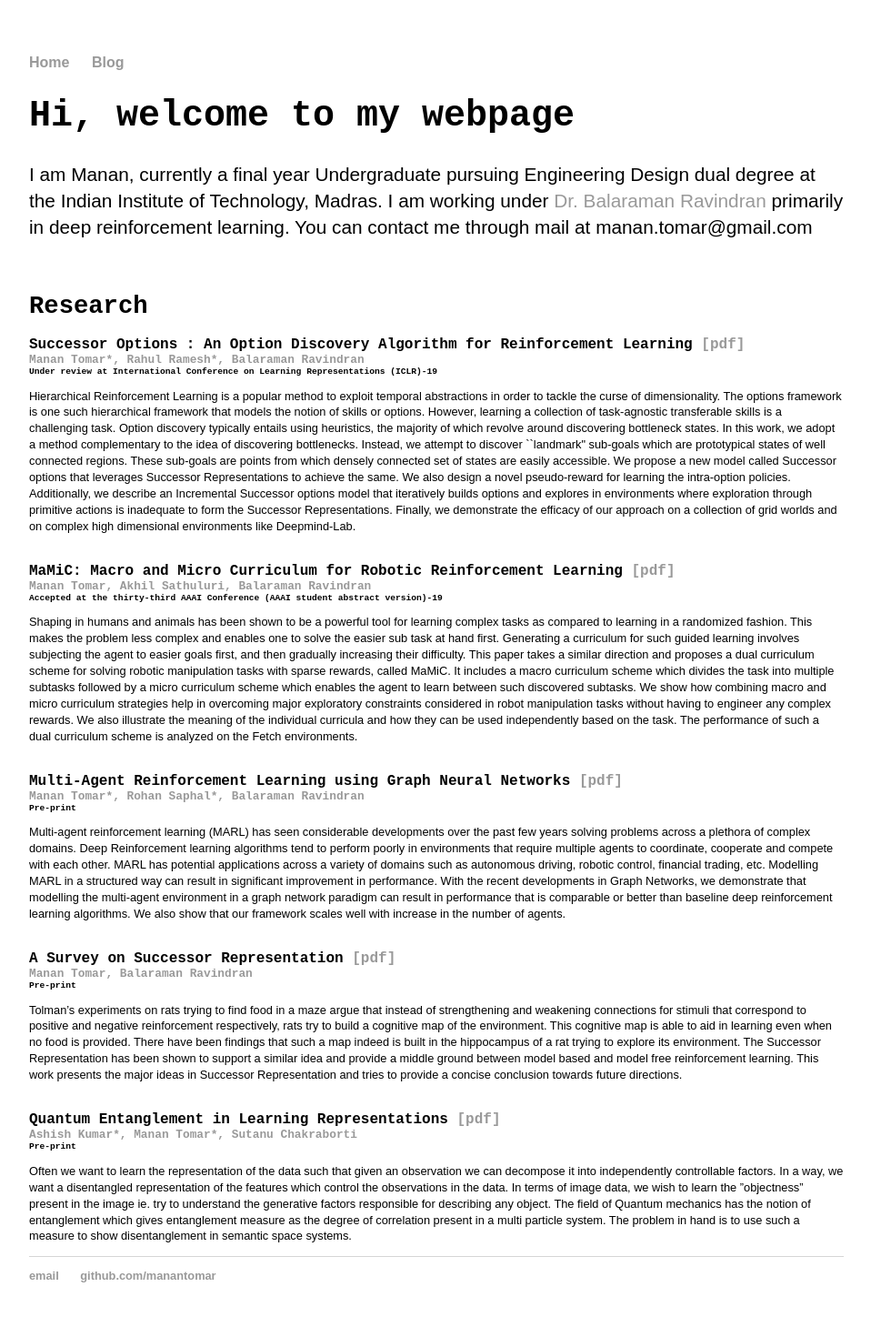
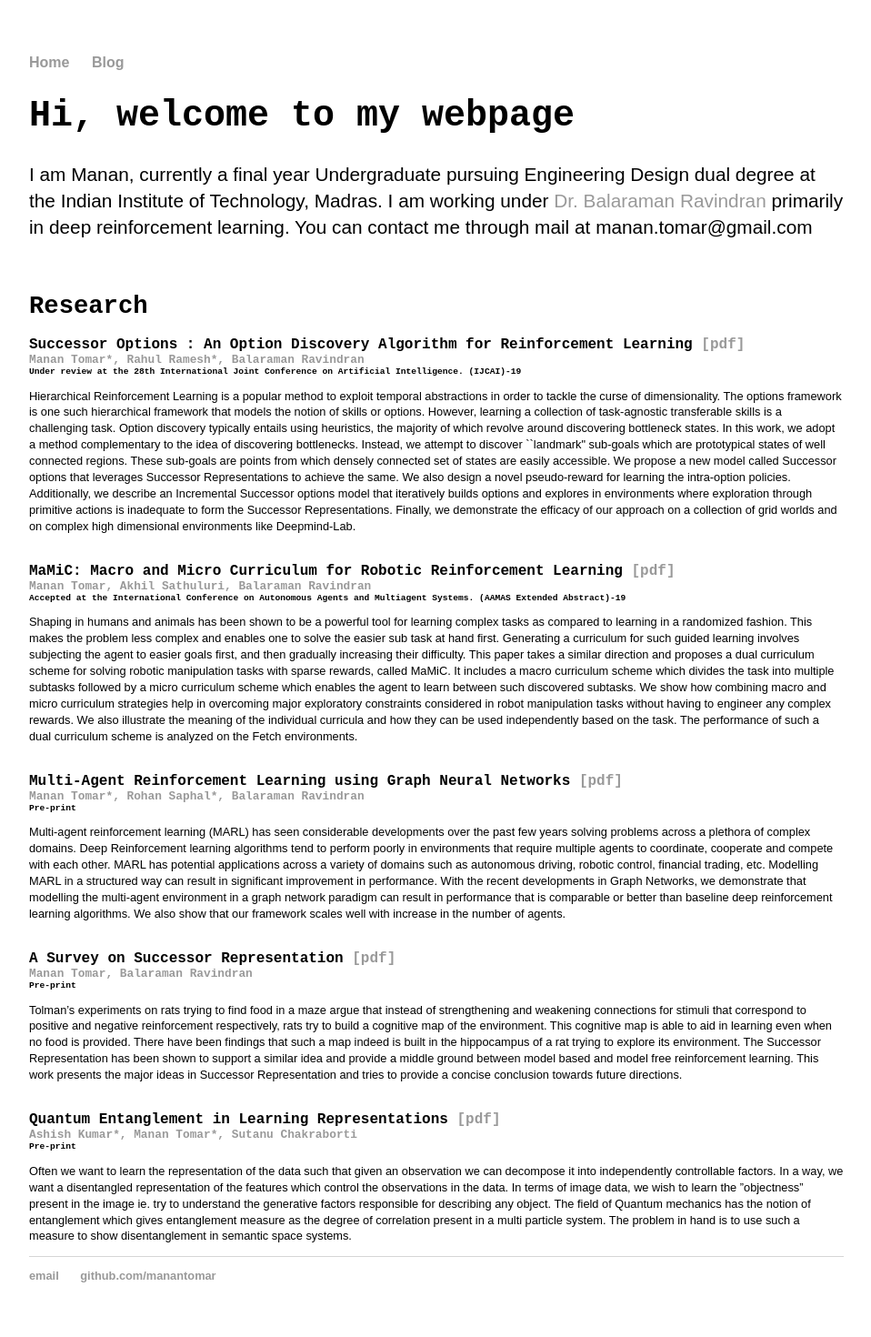
Before and after one commit to manantomar/manantomar.github.io, a Jekyll site: the page built from index.html, in a window 1280 px wide. Shown: the whole page at 91% size, without its empty margins (160-1118 px from the left). Built offline with Jekyll 4.4.1, drawn with Linux system fonts in a browser that asks for light colours.

Commit message:
updating venues

```diff
--- a/index.html
+++ b/index.html
@@ -15,7 +15,7 @@ You can contact me through mail at manan.tomar@gmail.com</a></p>
 	<br>
 	<h4> Successor Options : An Option Discovery Algorithm for Reinforcement Learning <a href="https://drive.google.com/file/d/1XK4LyIi_ES7euSBoDHs235f1XdPD5-to/view?usp=sharing"> [pdf] </a></h4>
 	<h5 style="color:#999;"> Manan Tomar*, Rahul Ramesh*, Balaraman Ravindran </h5>
-	<h6> Under review at International Conference on Learning Representations (ICLR)-19  </h6>
+	<h6> Under review at the 28th International Joint Conference on Artificial Intelligence. (IJCAI)-19  </h6>
 	<p style="font-size:80%;"> Hierarchical Reinforcement Learning is a popular method to exploit temporal abstractions in order to tackle the curse of dimensionality.
 		The options framework is one such hierarchical framework that models the notion of skills or options. However, learning a collection of task-agnostic transferable skills is a challenging task. Option discovery typically entails using heuristics, the majority of which revolve around discovering bottleneck states.
 		In this work, we adopt a method complementary to the idea of discovering bottlenecks.
@@ -27,7 +27,7 @@ You can contact me through mail at manan.tomar@gmail.com</a></p>
 
 	<h4> MaMiC: Macro and Micro Curriculum for Robotic Reinforcement Learning <a href="https://drive.google.com/file/d/1c4E3lC_ESWjdV5N7xGy3RsyZnFoybXor/view?usp=sharing"> [pdf] </a></h4>
 	<h5 style="color:#999;"> Manan Tomar, Akhil Sathuluri, Balaraman Ravindran </h5>
-	<h6> Accepted at the thirty-third AAAI Conference (AAAI student abstract version)-19 </h6>
+	<h6> Accepted at the International Conference on Autonomous Agents and Multiagent Systems. (AAMAS Extended Abstract)-19 </h6>
 	<p style="font-size:80%;"> Shaping in humans and animals has been shown to be a powerful tool for learning
 	complex tasks as compared to learning in a randomized fashion. This makes
 	the problem less complex and enables one to solve the easier sub task at hand
```
